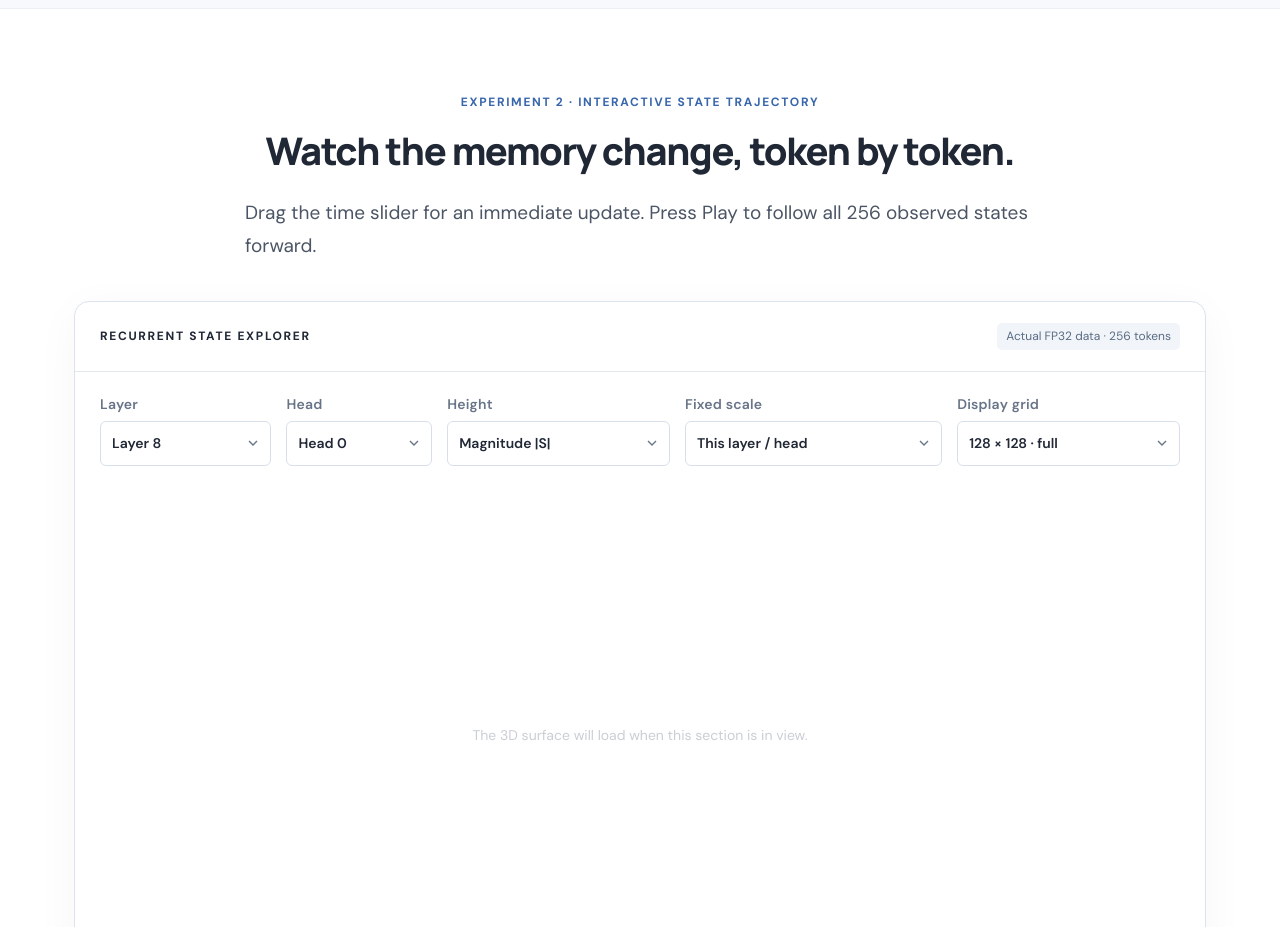
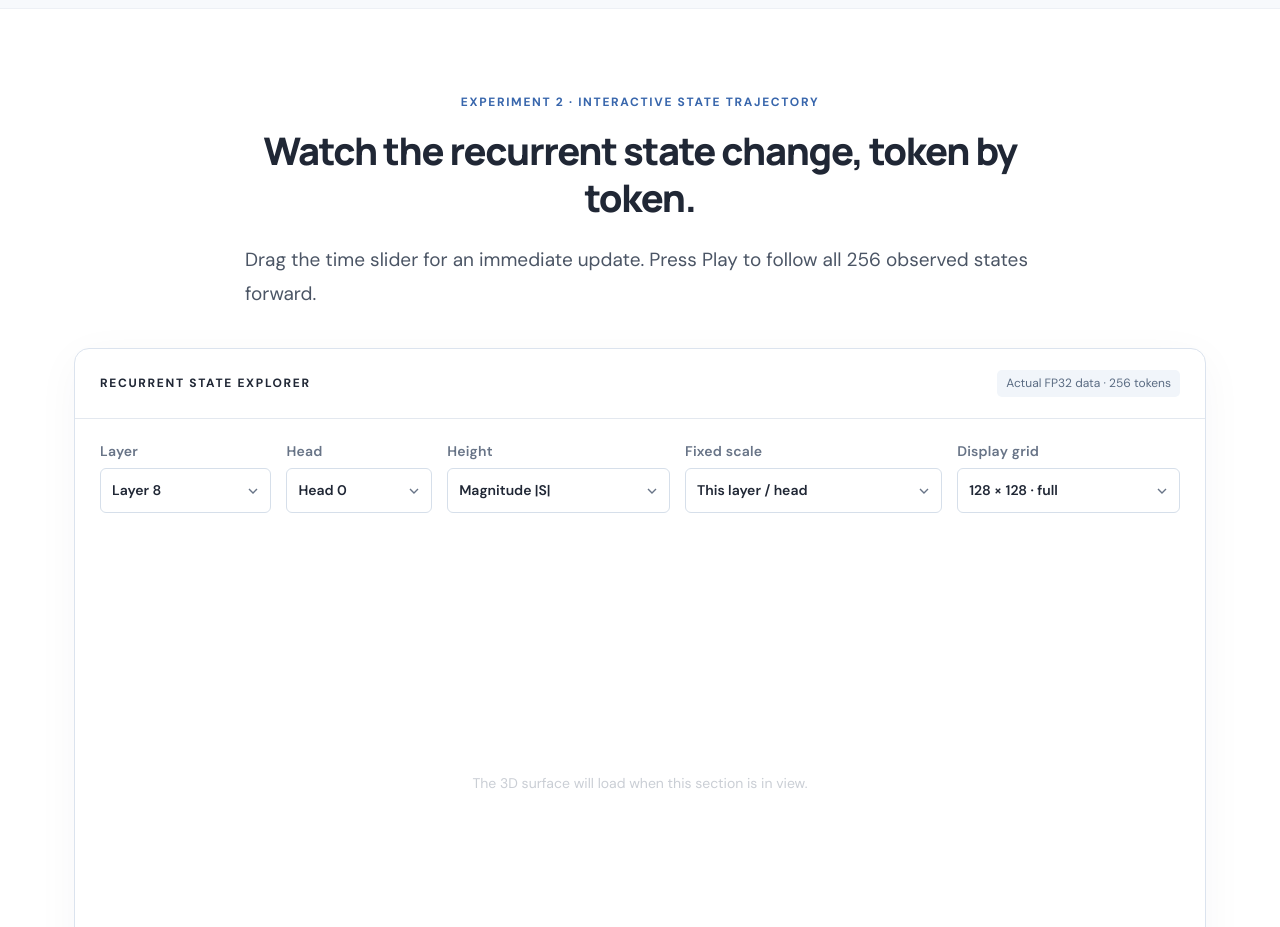
Before and after one commit to aiden041108/recurrent-state, a plain HTML site: page index.html in a window 1280 px wide. Shown: the part 3360-4287 px from the top of the page. Drawn offline with nearby package versions, Linux system fonts and the light colour scheme; no server answers.

Commit message:
Clarify recurrent-state explorer heading

```diff
--- a/index.html
+++ b/index.html
@@ -69,7 +69,7 @@
 <details><summary>How to read these measurements</summary><div class="details-body"><p>RMS for row i is √(mean<sub>j</sub> S<sub>ij</sub>²); column RMS averages over rows instead. The heatmap displays |S<sub>ij</sub>|. An uncentered SVD gives S = UΣVᵀ, with cumulative energy</p><div class="formula">E<sub>r</sub> = (σ<sub>1</sub>² + ⋯ + σ<sub>r</sub>²) / ∑<sub>i</sub> σ<sub>i</sub>².</div><p>This is energy in the original matrix, not a variance ratio from centered covariance. A small energy rank means a good low-rank approximation; it does not establish exact algebraic rank or the cause of outliers.</p></div></details>
 </div></section>
 <section class="section explorer-section" id="explorer">
-<div class="reading-width"><p class="section-kicker">Experiment 2 · Interactive state trajectory</p><h2>Watch the memory change, token by token.</h2><p class="lead">Drag the time slider for an immediate update. Press Play to follow all 256 observed states forward.</p></div>
+<div class="reading-width"><p class="section-kicker">Experiment 2 · Interactive state trajectory</p><h2>Watch the recurrent state change, token by token.</h2><p class="lead">Drag the time slider for an immediate update. Press Play to follow all 256 observed states forward.</p></div>
 <div class="explorer-shell">
 <div class="explorer-topline"><span class="small-label">Recurrent State Explorer</span><span class="data-badge">Actual FP32 data · 256 tokens</span></div>
 <div class="explorer-controls">
```
